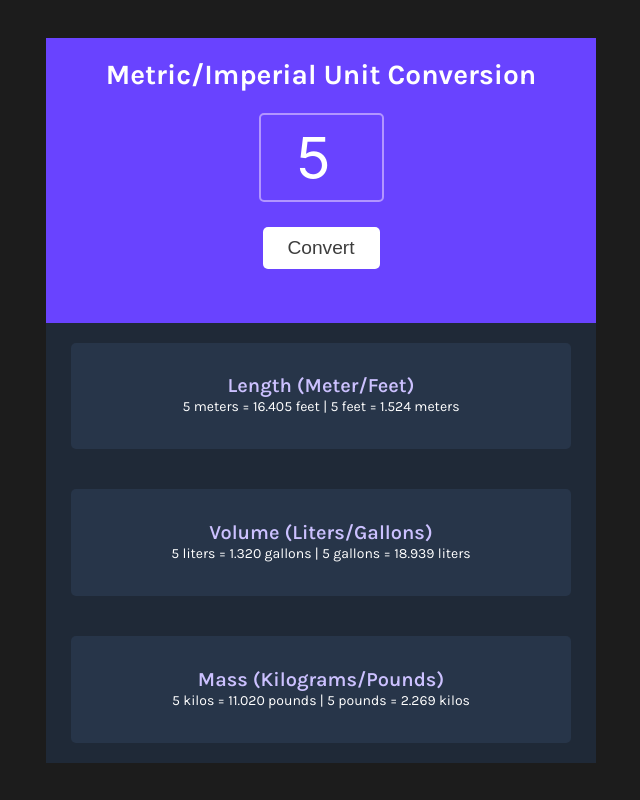
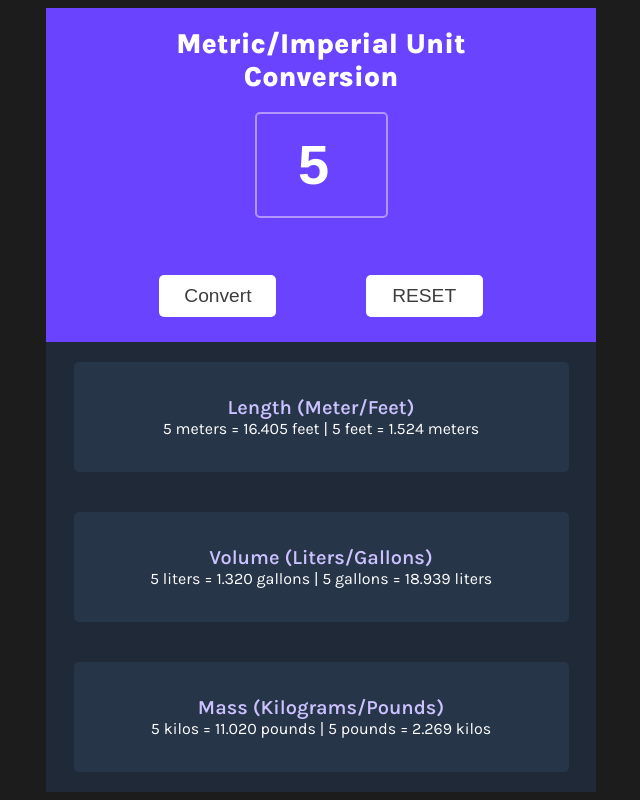
Before and after one commit to nihal1434/unitConverter, a website built with Vite: page index.html in a window 1280 px wide. Both pictures are taken after typing "5" into the empty fields and a click on the button "Convert". Shown: the whole page, without its empty margins (319-959 px from the left). Built offline with nearby package versions, Linux system fonts and the light colour scheme.

Commit message:
further improved the Website

```diff
--- a/index.css
+++ b/index.css
@@ -2,46 +2,65 @@ body {
     margin: 0;
     background: #1C1C1C;
     height: 100vh;
-    width: 100vw;
     display: flex;
     flex-direction: column;
     align-items: center;
     justify-content: center;
+    font-family: "Karla", sans-serif;
+
 }
-.mbdy{
+
+.container {
+    width: 90%;
+    max-width: 550px;
+    min-height: 300px;
+    text-align: center;
+}
+
+.input {
     background: #6943FF;
     color: #ffffff;
-    width: 550px;
-    height: 285px;
     display: flex;
     flex-direction: column;
     align-items: center;
 
 }
-h1{
+input:focus {
+  border-color: #fff;
+  outline: none;
+  box-shadow: 0 0 5px #b295ff;
+}
+.output {
+    background: #1F2937;
+    display: flex;
+    flex-direction: column;
+    align-items: center;
+}
+
+h1 {
     width: 450px;
-    font-family: "Karla", sans-serif;
-    font-weight: 800px;
-    font-style: Extra Bold;
+    font-weight: 800;
     font-size: 28px;
-    line-height: 38px;
     text-align: center;
+}
+.error{
+    color: #fe0909;
+    text-shadow: 0px 0px 1px black;
+}
 
-}
-input{
-    width: 117px;
-    height: 83px;
-    background:transparent;
+input {
+    width: 125px;
+    height: 100px;
+    background: transparent;
     color: #ffffff;
     border-radius: 5px;
     border: 2px solid #B295FF;
-    font-family: Inter;
-    font-weight: 800px;
-    font-style: Extra Bold;
-    font-size: 58px;
+    font-weight: 700;
+    font-size: 3.5rem;
     text-align: center;
 }
-button{
+
+button {
     width: 117px;
     height: 42px;
     margin-top: 25px;
@@ -52,36 +71,33 @@ button{
     background-color: #ffffff;
     color: #3D3D3D;
 }
-.outpt{
-    background: #1F2937;
-    width: 550px;
-    height: 440px;
-    text-align: center;
+button:active{
+        background-color: #d4c6c6;
+}
+button:hover {
+  transform: scale(1.05);
+  transition: 0.2s ease;
+}
+.btn{
     display: flex;
-    flex-direction: column;
-    align-items: center;
-
+    width: 75%;
+    justify-content: space-around;
 }
-p{
-    width: 500px;
+.output_area {
+    width: 90%;
     height: 110px;
-    text-align: center;
     background: #273549;
     display: flex;
     flex-direction: column;
     justify-content: center;
     color: #CCC1FF;
-    font-family: "Karla", sans-serif;
     font-weight: 600;
-    font-style: Semi Bold;
     font-size: 20px;
     border-radius: 5px;
 }
-span{
-    font-weight:400;
+
+span {
+    font-weight: 400;
     color: #ffffff;
-    font-size: 14px;
-    line-height: 20px;
-    text-align: center;
-
+    font-size: 1rem;
 }
--- a/index.html
+++ b/index.html
@@ -1,27 +1,35 @@
 <!DOCTYPE html>
 <html lang="en">
   <head>
-    <meta charset="UTF-8">
-    <link rel="stylesheet" href="index.css">
+    <meta charset="UTF-8" />
+    <link rel="stylesheet" href="index.css" />
     <link rel="preconnect" href="https://fonts.googleapis.com" />
     <link rel="preconnect" href="https://fonts.gstatic.com" crossorigin />
-        <link href="https://fonts.googleapis.com/css2?family=Karla:ital,wght@0,200..800;1,200..800&display=swap"
-            rel="stylesheet" />
-    <meta name="viewport" content="width=device-width, initial-scale=1.0">
+    <link
+      href="https://fonts.googleapis.com/css2?family=Karla:ital,wght@0,200..800;1,200..800&display=swap"
+      rel="stylesheet"
+    />
+    <meta name="viewport" content="width=device-width, initial-scale=1.0" />
     <title>Unit Convert</title>
   </head>
   <body>
-     <div class="mbdy">
+      <div class="container">
+        <div class="input">
           <h1>Metric/Imperial Unit Conversion</h1>
           <input id="ipt" type="number" />
+          <p id="error" class="error"></p>
+          <div class="btn">
             <button id="cnv-btn">Convert</button>
+            <button id="reset-btn">RESET</button>
           </div>
-        <div class="outpt">
-                <p >Length (Meter/Feet)<span id="len"></span></p>
-                <p >Volume (Liters/Gallons)<span id="vol"></span>
-                <p >Mass (Kilograms/Pounds)<span id="mass"></span></p>
         </div>
 
+        <div class="output">
+          <p class="output_area">Length (Meter/Feet)<span id="len"></span></p>
+          <p class="output_area">Volume (Liters/Gallons)<span id="vol"></span></p>
+          <p class="output_area">Mass (Kilograms/Pounds)<span id="mass"></span></p>
+        </div>
+      </div>
 
     <script src="index.js"></script>
   </body>
--- a/index.js
+++ b/index.js
@@ -3,20 +3,57 @@
 1 liter = 0.264 gallon
 1 kilogram = 2.204 pound
 */
+
 let covBtn = document.getElementById("cnv-btn");
 let inPt = document.getElementById("ipt");
 let volIp = document.getElementById("vol");
 let lenIp = document.getElementById("len");
 let massIp = document.getElementById("mass");
+let resetBtn = document.getElementById("reset-btn");
+let errorEl = document.getElementById("error");
+
+inPt.addEventListener("keypress",(e)=>{
+    if(e.key=="Enter") covBtn.click();
+});
+
+function showError(msg) {
+            errorEl.textContent = msg;
+}
 
 covBtn.addEventListener("click", function () {
     let val = Number(inPt.value);
-    if (isNaN(val) || val === "") {
-        alert("Please enter a valid number");
+    if (isNaN(val)||val<=0) {
+        showError("Please Enter Valid input!")
         return;
     }
+    localStorage.setItem("inputValue", val);
+    render(val)
+});
+
+function render(val){
+    inPt.value = val
+
+    errorEl.textContent = "";
 
     lenIp.innerHTML = `<span>${val} meters = ${(val * 3.281).toFixed(3)} feet | ${val} feet = ${(val / 3.281).toFixed(3)} meters</span>`;
     volIp.innerHTML = `<span>${val} liters = ${(val * 0.264).toFixed(3)} gallons | ${val} gallons = ${(val / 0.264).toFixed(3)} liters</span>`;
     massIp.innerHTML = `<span>${val} kilos = ${(val * 2.204).toFixed(3)} pounds | ${val} pounds = ${(val / 2.204).toFixed(3)} kilos</span>`;
+}
+
+resetBtn.addEventListener("click",function(){
+    errorEl.textContent = "";
+    localStorage.removeItem("inputValue");
+    inPt.value=""
+    lenIp.textContent=""
+    volIp.textContent=""
+    massIp.textContent=""
+
+})
+
+window.addEventListener("DOMContentLoaded", () => {
+  const val = Number(localStorage.getItem("inputValue"));
+    if (!isNaN(val) && val > 0) {
+    render(val);
+    }
+
 });
```
Lines whose indentation alone changed are shown as unchanged.
